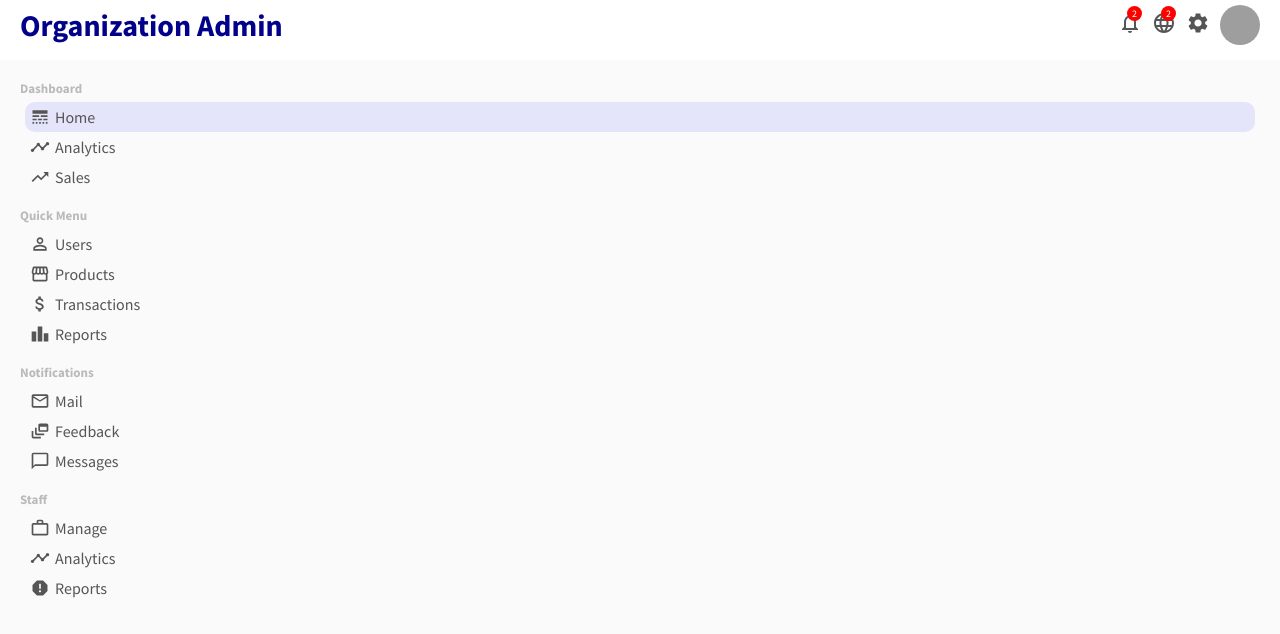
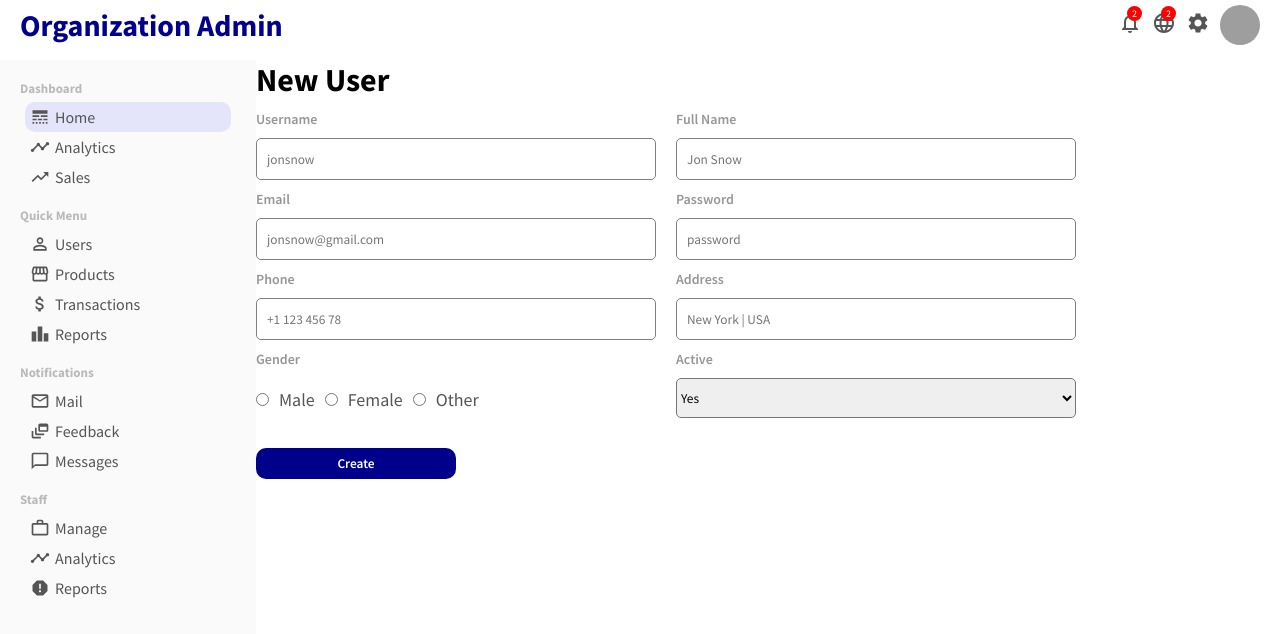
Before and after one commit to alejandropascuale/Organiation-Admin, a React (Create React App) app: page /newUser in a window 1280 px wide. Shown: the top 634 px of the page. Built offline with nearby package versions, Linux system fonts and the light colour scheme; grey boxes are pictures that could not be loaded.

Commit message:
create user register form and add style

```diff
--- a/src/App.js
+++ b/src/App.js
@@ -5,6 +5,7 @@
 import { BrowserRouter as Router, Routes, Route, Link } from 'react-router-dom';
 import UserList from './pages/userList/UserList';
 import User from './pages/user/User';
+import NewUser from './pages/newUser/NewUser';
 
 function App() {
   return (
@@ -15,7 +16,8 @@
         <Routes>
           <Route path='/' element={ <Home /> } />
           <Route path='/users' element={ <UserList /> } />
-          <Route path='/user/:userID' element={ <User /> } />
+          <Route path='/user/:userId' element={ <User /> } />
+          <Route path='/newUser' element={ <NewUser /> } />
         </Routes>
       </div>
     </Router>
--- /dev/null
+++ b/src/pages/newUser/NewUser.jsx
@@ -0,0 +1,54 @@
+import './newUser.css'
+
+export default function NewUser() {
+  return (
+    <div className='newUser'>
+      <h1 className="newUsertitle">New User</h1>
+      <form action="" className="newUserForm">
+          <div className="newUserItem">
+              <label>Username</label>
+              <input type="text" placeholder='jonsnow' name="" id="" />
+          </div>
+          <div className="newUserItem">
+              <label>Full Name</label>
+              <input type="text" placeholder='Jon Snow' name="" id="" />
+          </div>
+          <div className="newUserItem">
+              <label>Email</label>
+              <input type="email" placeholder='jonsnow@gmail.com' name="" id="" />
+          </div>
+          <div className="newUserItem">
+              <label>Password</label>
+              <input type="password" placeholder='password' name="" id="" />
+          </div>
+          <div className="newUserItem">
+              <label>Phone</label>
+              <input type="text" placeholder='+1 123 456 78' name="" id="" />
+          </div>
+          <div className="newUserItem">
+              <label>Address</label>
+              <input type="text" placeholder='New York | USA' name="" id="" />
+          </div>
+          <div className="newUserItem">
+              <label>Gender</label>
+              <div className="newUserGender">
+                <input type="radio" name="gender" id="male" value='male' />
+                <label htmlFor="male">Male</label>
+                <input type="radio" name="gender" id="female" value='female' />
+                <label htmlFor="female">Female</label>
+                <input type="radio" name="other" id="other" value='other' />
+                <label htmlFor="other">Other</label>
+              </div>
+          </div>
+          <div className="newUserItem">
+              <label>Active</label>
+              <select className='newUserSelect' name="active" id="active">
+                  <option value="yes">Yes</option>
+                  <option value="no">No</option>
+              </select>
+          </div>
+          <button className="newUserButton">Create</button>
+      </form>
+    </div>
+  )
+}
--- /dev/null
+++ b/src/pages/newUser/newUser.css
@@ -0,0 +1,49 @@
+.newUser {
+    flex: 4;
+}
+.newUserForm {
+    display: flex;
+    flex-wrap: wrap;
+}
+.newUserItem {
+    width: 400px;
+    display: flex;
+    flex-direction: column;
+    margin-top: 10px;
+    margin-right: 20px;
+}
+.newUserItem>label {
+    margin-bottom: 10px;
+    font-size: 14px;
+    font-weight: 600;
+    color: rgb(151, 150, 150);
+}
+.newUserItem>input {
+    height: 20px;
+    padding: 10px;
+    border: 1px solid gray;
+    border-radius: 5px;
+}
+.newUserGender>input {
+    margin-top: 15px;
+}
+.newUserGender>label {
+    margin: 10px;
+    font-size: 18px;
+    color: #555;
+}
+.newUserSelect {
+    height: 40px;
+    border-radius: 5px;
+}
+.newUserButton {
+    width: 200px;
+    border: none;
+    background-color: darkblue;
+    color: white;
+    padding: 7px 10px;
+    font-weight: 600;
+    border-radius: 10px;
+    margin-top: 30px;
+    cursor: pointer;
+}
```
